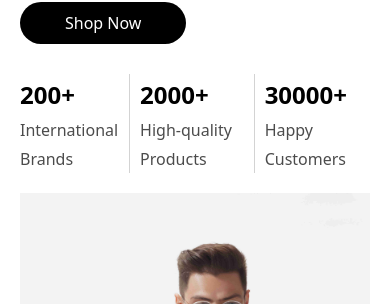
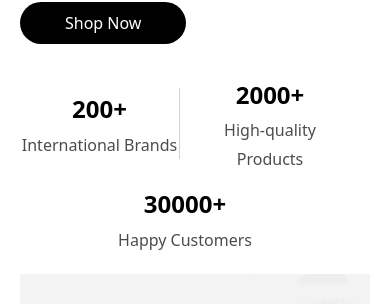
Before and after one commit to kiknalex/E-commerce-Shop, a React (Vite) app: page / in a window 390 px wide. Shown: the part 353-657 px from the top of the page. Built offline with nearby package versions, Linux system fonts and the light colour scheme.

Commit message:
feat: add responsiveness to the CompanyStats component

```diff
--- a/src/components/Home/Home.jsx
+++ b/src/components/Home/Home.jsx
@@ -15,7 +15,7 @@ const Home = () => {
             style.
           </p>
           <button className="btn-pill btn-black btn-intro">Shop Now</button>
-          <div className="company-stats-flex">
+          <div className="company-stats-grid">
             <div>
               <p className="text--xl text--bold">200+</p>
               <p className="text--sm text--gray">International Brands</p>
--- a/src/styles/home-intro.css
+++ b/src/styles/home-intro.css
@@ -25,15 +25,17 @@
     width: max(8vw, 80px);
   }
 
-  .company-stats-flex {
-    display: flex;
+  .company-stats-grid {
+    display: grid;
+    grid-template-columns: 1fr 1fr 1fr;
+    place-items: center;
     gap: 10px;
     margin-top: 20px;
   }
-  .company-stats-flex > div > p {
+  .company-stats-grid > div > p {
     margin-block: 0;
   }
-  .company-stats-flex > div:not(:last-child) {
+  .company-stats-grid > div:not(:last-child) {
     padding-right: 10px;
     border-right: 1px solid rgba(0, 0, 0, 0.171);
   }
@@ -71,5 +73,22 @@
       height: 1000px;
       gap: 20px;
     }
+    .company-stats-grid {
+      grid-template-columns: 1fr 1fr;
+    }
+    .company-stats-grid > div:last-child {
+      grid-column-start: span 2;
+    }
+    .company-stats-grid > div:not(:last-child) {
+      padding-right: 0px;
+      border-right: none;
+    }
+    .company-stats-grid > div {
+      text-align: center;
+      width: 100%;
+    }
+    .company-stats-grid > div:first-child {
+      border-right: 1px solid rgba(0, 0, 0, 0.171);
+    }
   }
 }
```
